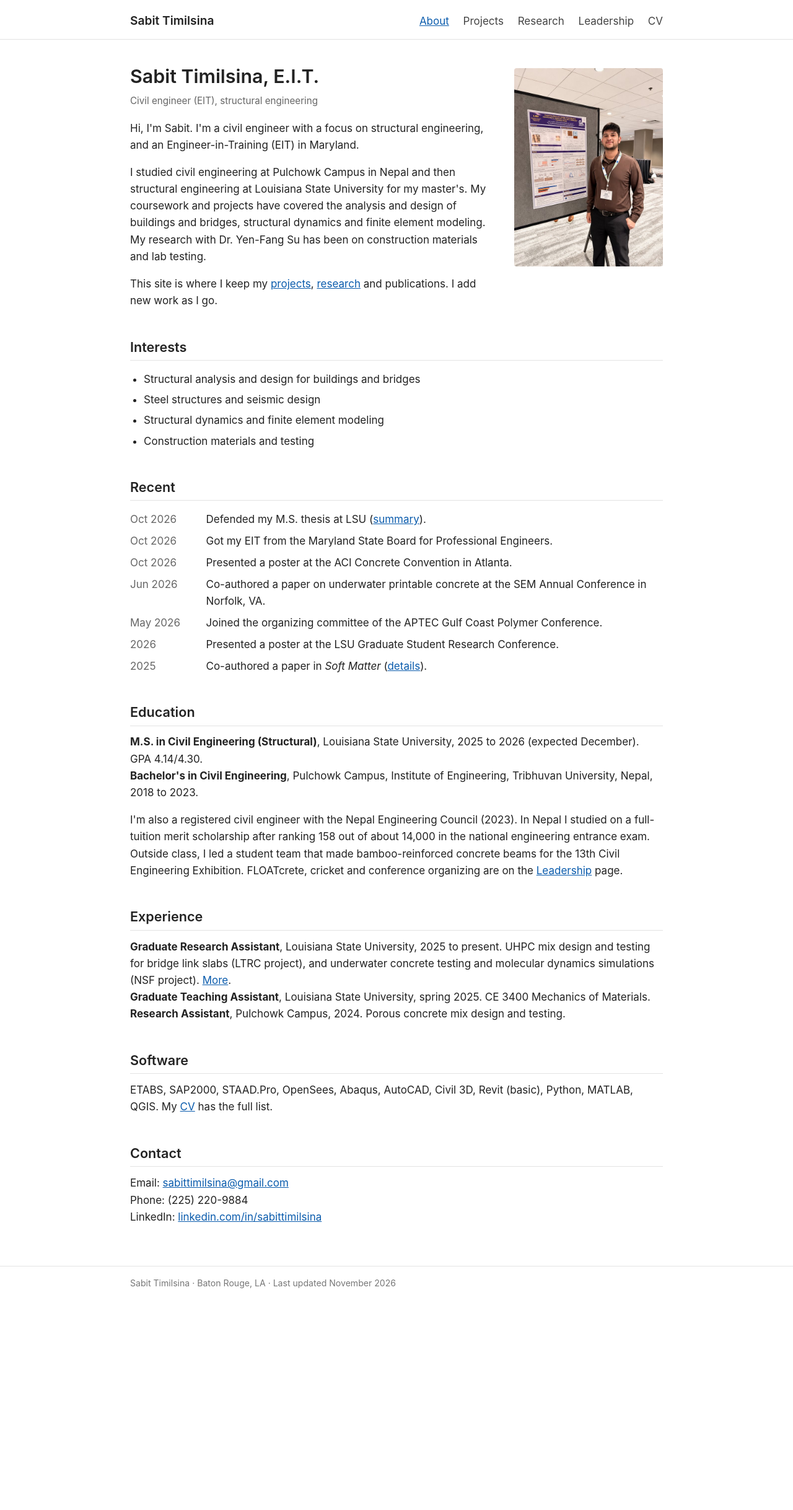
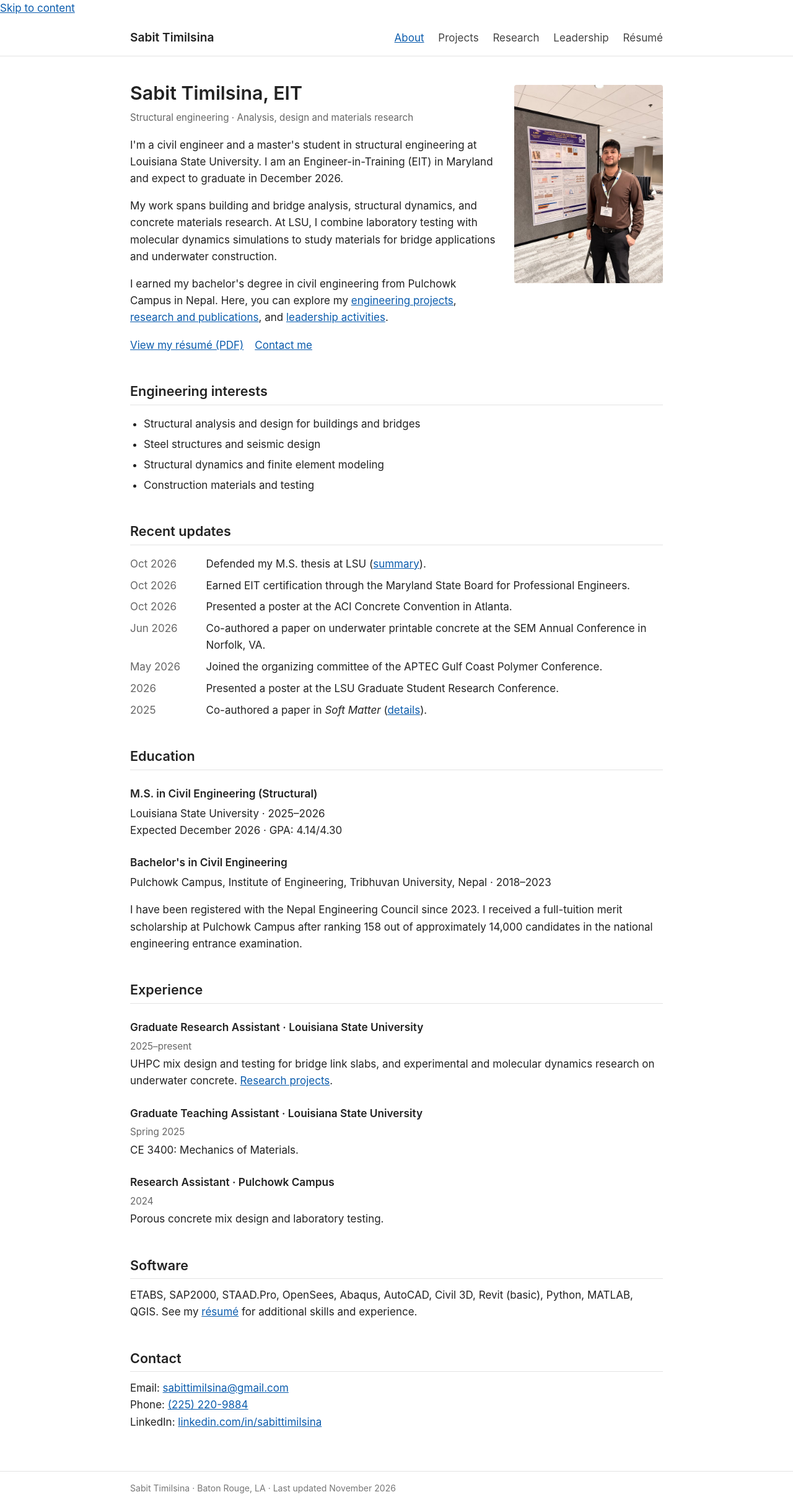
Before and after one commit to sabittimilsina/sabittimilsina.github.io, a plain HTML site: page index.html in a window 1280 px wide. Shown: the whole page at 62% size. Before the commit the page ends 2106 px from the top, so only its background shows below. Drawn offline with Linux system fonts and the light colour scheme.

Commit message:
Polish portfolio writing and clarify research and experience

```diff
--- a/index.html
+++ b/index.html
@@ -3,33 +3,33 @@
 <head>
 <meta charset="utf-8">
 <meta name="viewport" content="width=device-width, initial-scale=1">
-<title>Sabit Timilsina, E.I.T.</title>
-<meta name="description" content="Sabit Timilsina, E.I.T. Civil engineer focused on structural engineering: analysis and design of buildings and bridges, structural dynamics, finite element modeling and materials testing.">
+<title>Sabit Timilsina, EIT</title>
+<meta name="description" content="Sabit Timilsina, EIT Civil engineer focused on structural engineering: analysis and design of buildings and bridges, structural dynamics, finite element modeling and materials testing.">
 <meta property="og:type" content="website">
-<meta property="og:title" content="Sabit Timilsina, E.I.T.">
-<meta property="og:description" content="Sabit Timilsina, E.I.T. Civil engineer focused on structural engineering: analysis and design of buildings and bridges, structural dynamics, finite element modeling and materials testing.">
+<meta property="og:title" content="Sabit Timilsina, EIT">
+<meta property="og:description" content="Sabit Timilsina, EIT Civil engineer focused on structural engineering: analysis and design of buildings and bridges, structural dynamics, finite element modeling and materials testing.">
 <meta property="og:url" content="https://sabittimilsina.github.io/">
 <meta property="og:image" content="https://sabittimilsina.github.io/images/og-image.jpg">
 <link rel="stylesheet" href="assets/style.css">
 </head>
 <body>
+<a class="skip-link" href="#main-content">Skip to content</a>
 <header>
   <div class="container">
     <a class="site-name" href="index.html">Sabit Timilsina</a>
-    <nav><a href="index.html" class="current">About</a> <a href="projects.html">Projects</a> <a href="research.html">Research</a> <a href="leadership.html">Leadership</a> <a href="resume.pdf">CV</a></nav>
+    <nav aria-label="Main navigation"><a href="index.html" class="current" aria-current="page">About</a> <a href="projects.html">Projects</a> <a href="research.html">Research</a> <a href="leadership.html">Leadership</a> <a href="resume.pdf">R&eacute;sum&eacute;</a></nav>
   </div>
 </header>
-<main>
+<main id="main-content">
   <div class="container">
-<img class="photo" src="images/photo.jpg" alt="Photo of Sabit Timilsina">
-<h1>Sabit Timilsina, E.I.T.</h1>
-<p class="meta" style="margin-bottom:1.2em">Civil engineer (EIT), structural engineering</p>
-
-<p>Hi, I'm Sabit. I'm a civil engineer with a focus on structural engineering, and an Engineer-in-Training (EIT) in Maryland.</p>
-<p>I studied civil engineering at Pulchowk Campus in Nepal and then structural engineering at Louisiana State University for my master's. My coursework and projects have covered the analysis and design of buildings and bridges, structural dynamics and finite element modeling. My research with Dr. Yen-Fang Su has been on construction materials and lab testing.</p>
-<p>This site is where I keep my <a href="projects.html">projects</a>, <a href="research.html">research</a> and publications. I add new work as I go.</p>
-
-<h2>Interests</h2>
+<img class="photo" src="images/photo.jpg" alt="Sabit Timilsina">
+<h1>Sabit Timilsina, EIT</h1>
+<p class="meta" style="margin-bottom:1.2em">Structural engineering &middot; Analysis, design and materials research</p>
+<p>I'm a civil engineer and a master's student in structural engineering at Louisiana State University. I am an Engineer-in-Training (EIT) in Maryland and expect to graduate in December 2026.</p>
+<p>My work spans building and bridge analysis, structural dynamics, and concrete materials research. At LSU, I combine laboratory testing with molecular dynamics simulations to study materials for bridge applications and underwater construction.</p>
+<p>I earned my bachelor's degree in civil engineering from Pulchowk Campus in Nepal. Here, you can explore my <a href="projects.html">engineering projects</a>, <a href="research.html">research and publications</a>, and <a href="leadership.html">leadership activities</a>.</p>
+<p class="links"><a href="resume.pdf">View my r&eacute;sum&eacute; (PDF)</a><a href="#contact">Contact me</a></p>
+<h2>Engineering interests</h2>
 <ul>
 <li>Structural analysis and design for buildings and bridges</li>
 <li>Steel structures and seismic design</li>
@@ -37,10 +37,10 @@
 <li>Construction materials and testing</li>
 </ul>
 
-<h2>Recent</h2>
+<h2>Recent updates</h2>
 <ul class="news">
 <li><span class="date">Oct 2026</span><span>Defended my M.S. thesis at LSU (<a href="research.html">summary</a>).</span></li>
-<li><span class="date">Oct 2026</span><span>Got my EIT from the Maryland State Board for Professional Engineers.</span></li>
+<li><span class="date">Oct 2026</span><span>Earned EIT certification through the Maryland State Board for Professional Engineers.</span></li>
 <li><span class="date">Oct 2026</span><span>Presented a poster at the ACI Concrete Convention in Atlanta.</span></li>
 <li><span class="date">Jun 2026</span><span>Co-authored a paper on underwater printable concrete at the SEM Annual Conference in Norfolk, VA.</span></li>
 <li><span class="date">May 2026</span><span>Joined the organizing committee of the APTEC Gulf Coast Polymer Conference.</span></li>
@@ -49,21 +49,30 @@
 </ul>
 
 <h2>Education</h2>
-<p><strong>M.S. in Civil Engineering (Structural)</strong>, Louisiana State University, 2025 to 2026 (expected December). GPA 4.14/4.30.<br>
-<strong>Bachelor's in Civil Engineering</strong>, Pulchowk Campus, Institute of Engineering, Tribhuvan University, Nepal, 2018 to 2023.</p>
-<p>I'm also a registered civil engineer with the Nepal Engineering Council (2023). In Nepal I studied on a full-tuition merit scholarship after ranking 158 out of about 14,000 in the national engineering entrance exam. Outside class, I led a student team that made bamboo-reinforced concrete beams for the 13th Civil Engineering Exhibition. FLOATcrete, cricket and conference organizing are on the <a href="leadership.html">Leadership</a> page.</p>
+<h3>M.S. in Civil Engineering (Structural)</h3>
+<p>Louisiana State University &middot; 2025&ndash;2026<br>Expected December 2026 &middot; GPA: 4.14/4.30</p>
+<h3>Bachelor's in Civil Engineering</h3>
+<p>Pulchowk Campus, Institute of Engineering, Tribhuvan University, Nepal &middot; 2018&ndash;2023</p>
+<p>I have been registered with the Nepal Engineering Council since 2023. I received a full-tuition merit scholarship at Pulchowk Campus after ranking 158 out of approximately 14,000 candidates in the national engineering entrance examination.</p>
 
 <h2>Experience</h2>
-<p><strong>Graduate Research Assistant</strong>, Louisiana State University, 2025 to present. UHPC mix design and testing for bridge link slabs (LTRC project), and underwater concrete testing and molecular dynamics simulations (NSF project). <a href="research.html">More</a>.<br>
-<strong>Graduate Teaching Assistant</strong>, Louisiana State University, spring 2025. CE 3400 Mechanics of Materials.<br>
-<strong>Research Assistant</strong>, Pulchowk Campus, 2024. Porous concrete mix design and testing.</p>
+<div class="experience-list">
+<h3>Graduate Research Assistant &middot; Louisiana State University</h3>
+<p class="meta">2025&ndash;present</p>
+<p>UHPC mix design and testing for bridge link slabs, and experimental and molecular dynamics research on underwater concrete. <a href="research.html#research-projects">Research projects</a>.</p>
+<h3>Graduate Teaching Assistant &middot; Louisiana State University</h3>
+<p class="meta">Spring 2025</p>
+<p>CE 3400: Mechanics of Materials.</p>
+<h3>Research Assistant &middot; Pulchowk Campus</h3>
+<p class="meta">2024</p>
+<p>Porous concrete mix design and laboratory testing.</p>
+</div>
+<h2>Software</h2>
+<p>ETABS, SAP2000, STAAD.Pro, OpenSees, Abaqus, AutoCAD, Civil 3D, Revit (basic), Python, MATLAB, QGIS. See my <a href="resume.pdf">r&eacute;sum&eacute;</a> for additional skills and experience.</p>
 
-<h2>Software</h2>
-<p>ETABS, SAP2000, STAAD.Pro, OpenSees, Abaqus, AutoCAD, Civil 3D, Revit (basic), Python, MATLAB, QGIS. My <a href="resume.pdf">CV</a> has the full list.</p>
-
-<h2>Contact</h2>
+<h2 id="contact">Contact</h2>
 <p>Email: <a href="mailto:sabittimilsina@gmail.com">sabittimilsina@gmail.com</a><br>
-Phone: (225) 220-9884<br>
+Phone: <a href="tel:+12252209884">(225) 220-9884</a><br>
 LinkedIn: <a href="https://www.linkedin.com/in/sabittimilsina">linkedin.com/in/sabittimilsina</a></p>
   </div>
 </main>
```
Also changed, not shown: leadership.html (+9 -8 lines), projects.html (+12 -11 lines), research.html (+19 -17 lines).
